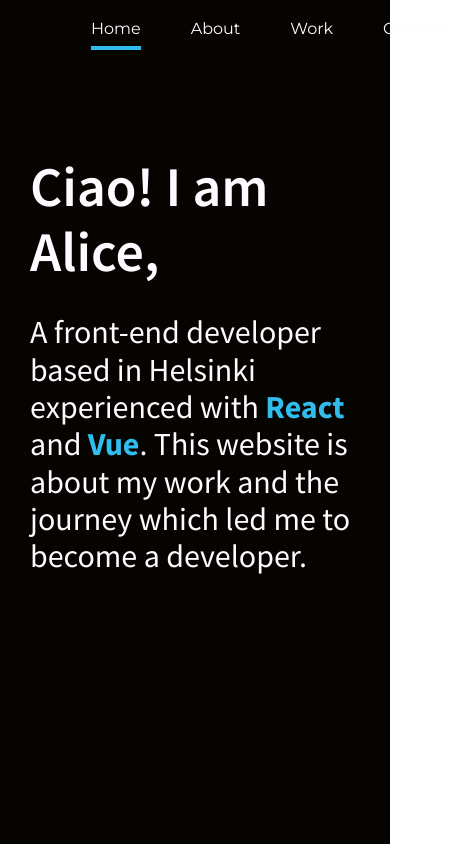
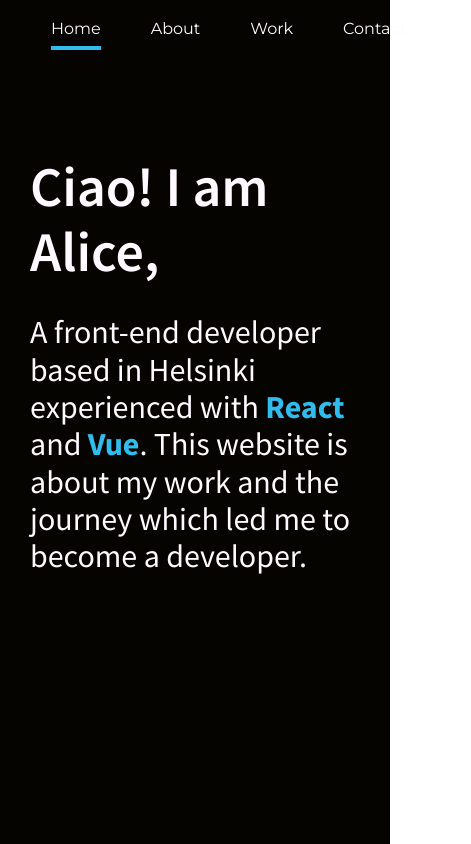
Before and after one commit to Alicino88/portfolio-website, a React (Create React App) app: page / in a window 390 px wide. Shown: the top 844 px of the page, 471 px wide, since content can reach past the window. Built offline with nearby package versions, Linux system fonts and the light colour scheme.

Commit message:
Aligned navbar with other components

```diff
--- a/src/Navbar.js
+++ b/src/Navbar.js
@@ -2,9 +2,8 @@ import AppBar from "@material-ui/core/AppBar";
 import Typography from "@material-ui/core/Typography";
 import Toolbar from "@material-ui/core/Toolbar";
 import { makeStyles } from "@material-ui/core/styles";
-import { Link, NavLink } from "react-router-dom";
-
-const useStyles = makeStyles({
+import { NavLink } from "react-router-dom";
+const useStyles = makeStyles((theme) => ({
   appBarStyle: {
     backgroundColor: "#050401",
     marginleft: "100px",
@@ -13,6 +12,9 @@ const useStyles = makeStyles({
     display: "flex",
     justifyContent: "start",
     marginLeft: "50px",
+    [theme.breakpoints.down("sm")]: {
+      marginLeft: "10px",
+    },
   },
   links: {
     margin: "25px",
@@ -28,7 +30,7 @@ const useStyles = makeStyles({
     borderBottom: "4px solid #30BCED",
     paddingBottom: "8px",
   },
-});
+}));
 
 const Navbar = () => {
   const classes = useStyles();
```
